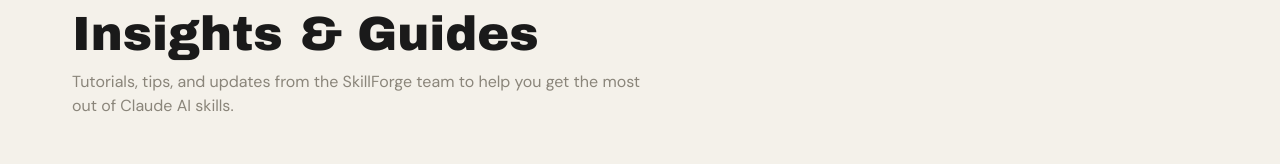
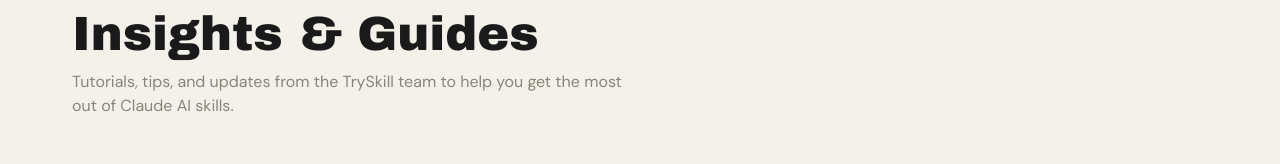
Before and after one commit to manavimukthi/skill-website, a Next.js app: page /blog in a window 1280 px wide. Shown: the part 168-332 px from the top of the page. Built offline with nearby package versions, Linux system fonts and the light colour scheme; no server answers.

Commit message:
Update site content and admin pages

```diff
--- a/app/admin/blog/new/page.tsx
+++ b/app/admin/blog/new/page.tsx
@@ -38,7 +38,7 @@
       slug: "",
       excerpt: "",
       content: "",
-      author: "SkillForge Team",
+      author: "TrySkill Team",
       coverBg: "#D6E4F0",
       tags: "",
       status: "Draft",
@@ -136,7 +136,7 @@
                 </label>
                 <input
                   {...register("author")}
-                  placeholder="SkillForge Team"
+                  placeholder="TrySkill Team"
                   className={inputClass()}
                 />
               </div>
--- a/app/admin/login/page.tsx
+++ b/app/admin/login/page.tsx
@@ -30,7 +30,7 @@
     <div className="min-h-screen bg-bg flex items-center justify-center px-4">
       <div className="w-full max-w-sm">
         <div className="text-center mb-8">
-          <h1 className="font-playfair text-3xl text-text mb-1">SkillForge</h1>
+          <h1 className="font-playfair text-3xl text-text mb-1">TrySkill</h1>
           <p className="font-mono text-xs text-muted uppercase tracking-widest">Admin Panel</p>
         </div>
 
--- a/app/admin/settings/page.tsx
+++ b/app/admin/settings/page.tsx
@@ -45,7 +45,7 @@
 };
 
 const DEFAULT: Settings = {
-  siteName: "SkillForge",
+  siteName: "TrySkill",
   siteDescription: "The best free Claude AI skills on the internet.",
   skillsPerPage: 16,
   maintenanceMode: false,
@@ -281,7 +281,7 @@
     <div className="flex flex-col gap-6">
       <div>
         <h2 className="font-playfair text-2xl text-text">Settings</h2>
-        <p className="font-dm text-sm text-muted mt-0.5">Configure your SkillForge site.</p>
+        <p className="font-dm text-sm text-muted mt-0.5">Configure your TrySkill site.</p>
       </div>
 
       <div className="flex items-center gap-0 border-b border-border">
--- a/app/blog/[slug]/page.tsx
+++ b/app/blog/[slug]/page.tsx
@@ -98,7 +98,7 @@
       url: `https://www.tryskill.me/blog/${post.slug}`,
       title: post.title,
       description: desc,
-      siteName: "SkillForge",
+      siteName: "TrySkill",
       publishedTime: post.publishedAt ?? undefined,
       authors: [post.author],
       tags: post.tags,
@@ -126,7 +126,7 @@
     author: { "@type": "Person", name: post.author },
     publisher: {
       "@type": "Organization",
-      name: "SkillForge",
+      name: "TrySkill",
       url: "https://www.tryskill.me",
     },
     keywords: post.tags.join(", "),
--- a/app/blog/page.tsx
+++ b/app/blog/page.tsx
@@ -40,7 +40,7 @@
             Insights & Guides
           </h1>
           <p className="font-dm text-base text-muted max-w-xl">
-            Tutorials, tips, and updates from the SkillForge team to help you get
+            Tutorials, tips, and updates from the TrySkill team to help you get
             the most out of Claude AI skills.
           </p>
         </div>
--- a/app/changelog/page.tsx
+++ b/app/changelog/page.tsx
@@ -10,7 +10,7 @@
     tag: "Major Release",
     tagColor: "bg-accent text-white",
     changes: [
-      { type: "new", text: "Public launch of SkillForge — the free Claude AI skills library." },
+      { type: "new", text: "Public launch of TrySkill — the free Claude AI skills library." },
       { type: "new", text: "Blog with tutorials, tips, and guides for Claude skill builders." },
       { type: "new", text: "Skill detail pages with one-click download and favorite support." },
       { type: "new", text: "Admin panel with full skill, blog, and submission management." },
@@ -68,7 +68,7 @@
             </h1>
             <p className="font-dm text-base text-muted max-w-xl">
               A record of all notable updates, improvements, and fixes to
-              SkillForge.
+              TrySkill.
             </p>
           </div>
         </div>
--- a/app/docs/page.tsx
+++ b/app/docs/page.tsx
@@ -41,7 +41,7 @@
   {
     id: "submitting",
     title: "Submitting a Skill",
-    content: `Anyone can submit a skill to the library. All submissions are reviewed by the SkillForge team before publishing.
+    content: `Anyone can submit a skill to the library. All submissions are reviewed by the TrySkill team before publishing.
 
 **Requirements:**
 - The skill must produce consistent, high-quality output
--- a/app/page.tsx
+++ b/app/page.tsx
@@ -9,13 +9,13 @@
 import { dbSkillToSkill, type Skill } from "@/lib/skills";
 
 export const metadata: Metadata = {
-  title: "SkillForge — Free Claude AI Skills Library | 940+ Free Skills",
+  title: "TrySkill — Free Claude AI Skills Library | 940+ Free Skills",
   description:
-    "SkillForge is the #1 free Claude AI skills library. Download 940+ community-built Claude skills for writing, coding, marketing, research & automation. No signup required.",
+    "TrySkill is the #1 free Claude AI skills library. Download 940+ community-built Claude skills for writing, coding, marketing, research & automation. No signup required.",
   alternates: { canonical: "https://www.tryskill.me" },
   openGraph: {
     url: "https://www.tryskill.me",
-    title: "Free Claude Skills Library — 940+ Skills | SkillForge",
+    title: "Free Claude Skills Library — 940+ Skills | TrySkill",
     description:
       "The #1 free Claude AI skills library. 940+ community-built skills. No signup required.",
   },
@@ -28,7 +28,7 @@
       "@type": "WebSite",
       "@id": "https://www.tryskill.me/#website",
       url: "https://www.tryskill.me",
-      name: "SkillForge",
+      name: "TrySkill",
       description: "Free Claude AI Skills Library — community-built system prompts for Claude",
       potentialAction: {
         "@type": "SearchAction",
@@ -42,7 +42,7 @@
     {
       "@type": "Organization",
       "@id": "https://www.tryskill.me/#organization",
-      name: "SkillForge",
+      name: "TrySkill",
       url: "https://www.tryskill.me",
       logo: {
         "@type": "ImageObject",
@@ -78,7 +78,7 @@
           name: "Are Claude skills free?",
           acceptedAnswer: {
             "@type": "Answer",
-            text: "Yes — all Claude skills on SkillForge are 100% free to download, use, and share. No subscription, no account required to browse or download. SkillForge is a community library maintained by builders who share their skills openly.",
+            text: "Yes — all Claude skills on TrySkill are 100% free to download, use, and share. No subscription, no account required to browse or download. TrySkill is a community library maintained by builders who share their skills openly.",
           },
         },
         {
@@ -86,7 +86,7 @@
           name: "How do I install a Claude skill?",
           acceptedAnswer: {
             "@type": "Answer",
-            text: "To use a Claude skill: (1) Download the .md file from SkillForge. (2) Open Claude at claude.ai and create a new Project, or start a new conversation. (3) In Project settings, paste the skill content into the 'Custom instructions' field. For a regular chat, paste it at the start of your first message. (4) Start chatting — Claude will now behave as the specialist defined by the skill.",
+            text: "To use a Claude skill: (1) Download the .md file from TrySkill. (2) Open Claude at claude.ai and create a new Project, or start a new conversation. (3) In Project settings, paste the skill content into the 'Custom instructions' field. For a regular chat, paste it at the start of your first message. (4) Start chatting — Claude will now behave as the specialist defined by the skill.",
           },
         },
         {
@@ -94,7 +94,7 @@
           name: "Can I build my own Claude skill?",
           acceptedAnswer: {
             "@type": "Answer",
-            text: "Absolutely. SkillForge has a built-in skill builder you can use right on the homepage — no signup required. You can also read the docs for a complete guide on writing effective Claude skills. Once you've built a skill, you can submit it to the library to share with 2,400+ builders.",
+            text: "Absolutely. TrySkill has a built-in skill builder you can use right on the homepage — no signup required. You can also read the docs for a complete guide on writing effective Claude skills. Once you've built a skill, you can submit it to the library to share with 2,400+ builders.",
           },
         },
         {
@@ -102,7 +102,7 @@
           name: "What categories of Claude skills are available?",
           acceptedAnswer: {
             "@type": "Answer",
-            text: "SkillForge organizes Claude skills into six main categories: Writing (blog posts, emails, copywriting), Coding (code review, debugging, documentation), Marketing (ads, social media, SEO), Research (analysis, summarization, fact-checking), Automation (workflows, data processing), and Business (strategy, reports, presentations).",
+            text: "TrySkill organizes Claude skills into six main categories: Writing (blog posts, emails, copywriting), Coding (code review, debugging, documentation), Marketing (ads, social media, SEO), Research (analysis, summarization, fact-checking), Automation (workflows, data processing), and Business (strategy, reports, presentations).",
           },
         },
         {
@@ -118,7 +118,7 @@
           name: "Do I need a Claude account to use skills?",
           acceptedAnswer: {
             "@type": "Answer",
-            text: "You need a Claude account at claude.ai to use the skills, but you do NOT need a SkillForge account to browse or download skills. SkillForge is entirely free and open — just find a skill, download it, and use it in your Claude session.",
+            text: "You need a Claude account at claude.ai to use the skills, but you do NOT need a TrySkill account to browse or download skills. TrySkill is entirely free and open — just find a skill, download it, and use it in your Claude session.",
           },
         },
       ],
--- a/app/skills/[slug]/page.tsx
+++ b/app/skills/[slug]/page.tsx
@@ -77,7 +77,7 @@
     ? skill.description.length > 155
       ? skill.description.slice(0, 152) + "..."
       : skill.description
-    : `Download this free Claude ${categoryName} skill from SkillForge.`;
+    : `Download this free Claude ${categoryName} skill from TrySkill.`;
 
   return {
     title: `${skill.title} — Free Claude ${categoryName} Skill`,
@@ -86,13 +86,13 @@
     openGraph: {
       type: "article",
       url: `https://www.tryskill.me/skills/${skill.slug}`,
-      title: `${skill.title} | SkillForge`,
+      title: `${skill.title} | TrySkill`,
       description: desc,
-      siteName: "SkillForge",
+      siteName: "TrySkill",
     },
     twitter: {
       card: "summary",
-      title: `${skill.title} | SkillForge`,
+      title: `${skill.title} | TrySkill`,
       description: desc,
     },
   };
@@ -146,7 +146,7 @@
         downloadUrl: `https://www.tryskill.me/skills/${skill.slug}`,
         datePublished: skill.created_at,
         dateModified: skill.updated_at ?? skill.created_at,
-        publisher: { "@type": "Organization", name: "SkillForge", url: "https://www.tryskill.me" },
+        publisher: { "@type": "Organization", name: "TrySkill", url: "https://www.tryskill.me" },
         ...(author?.username && {
           author: { "@type": "Person", name: author.display_name ?? author.username },
         }),
--- a/app/skills/page.tsx
+++ b/app/skills/page.tsx
@@ -8,7 +8,7 @@
   alternates: { canonical: "https://www.tryskill.me/skills" },
   openGraph: {
     url: "https://www.tryskill.me/skills",
-    title: "Browse Claude Skills — Writing, Coding, Marketing & More | SkillForge",
+    title: "Browse Claude Skills — Writing, Coding, Marketing & More | TrySkill",
     description:
       "940+ free Claude AI skills, organized by category. Download instantly — no signup needed.",
   },
--- a/components/Footer.tsx
+++ b/components/Footer.tsx
@@ -50,12 +50,12 @@
       <div className="max-w-[1200px] mx-auto px-4 sm:px-8 pt-12 md:pt-16 pb-0">
         <div className="grid grid-cols-2 md:grid-cols-5 gap-8 md:gap-10 pb-12 md:pb-16">
           {/* Brand column — full-width on mobile */}
-          <div className="col-span-2 md:col-span-1" aria-label="SkillForge brand">
+          <div className="col-span-2 md:col-span-1" aria-label="TrySkill brand">
             <div className="flex items-center gap-3 mb-4">
               {/* eslint-disable-next-line @next/next/no-img-element */}
               <img
                 src={isDark ? "/logo-light.svg" : "/logo-dark.svg"}
-                alt="SkillForge"
+                alt="TrySkill"
                 style={{ height: 36, width: "auto", display: "block" }}
               />
             </div>
@@ -89,7 +89,7 @@
         {/* Bottom strip */}
         <div className="border-t border-mustard py-5 flex flex-col md:flex-row items-center justify-between gap-3">
           <p className="font-mono text-[11px] text-bg/50 uppercase tracking-widest">
-            © 2026 SKILLFORGE · ALL RIGHTS RESERVED
+            © 2026 TRYSKILL · ALL RIGHTS RESERVED
           </p>
           <p className="font-mono text-[11px] text-bg/50 uppercase tracking-widest flex items-center gap-2">
             V1.0.0 · STATUS: ALL SYSTEMS GO
```
